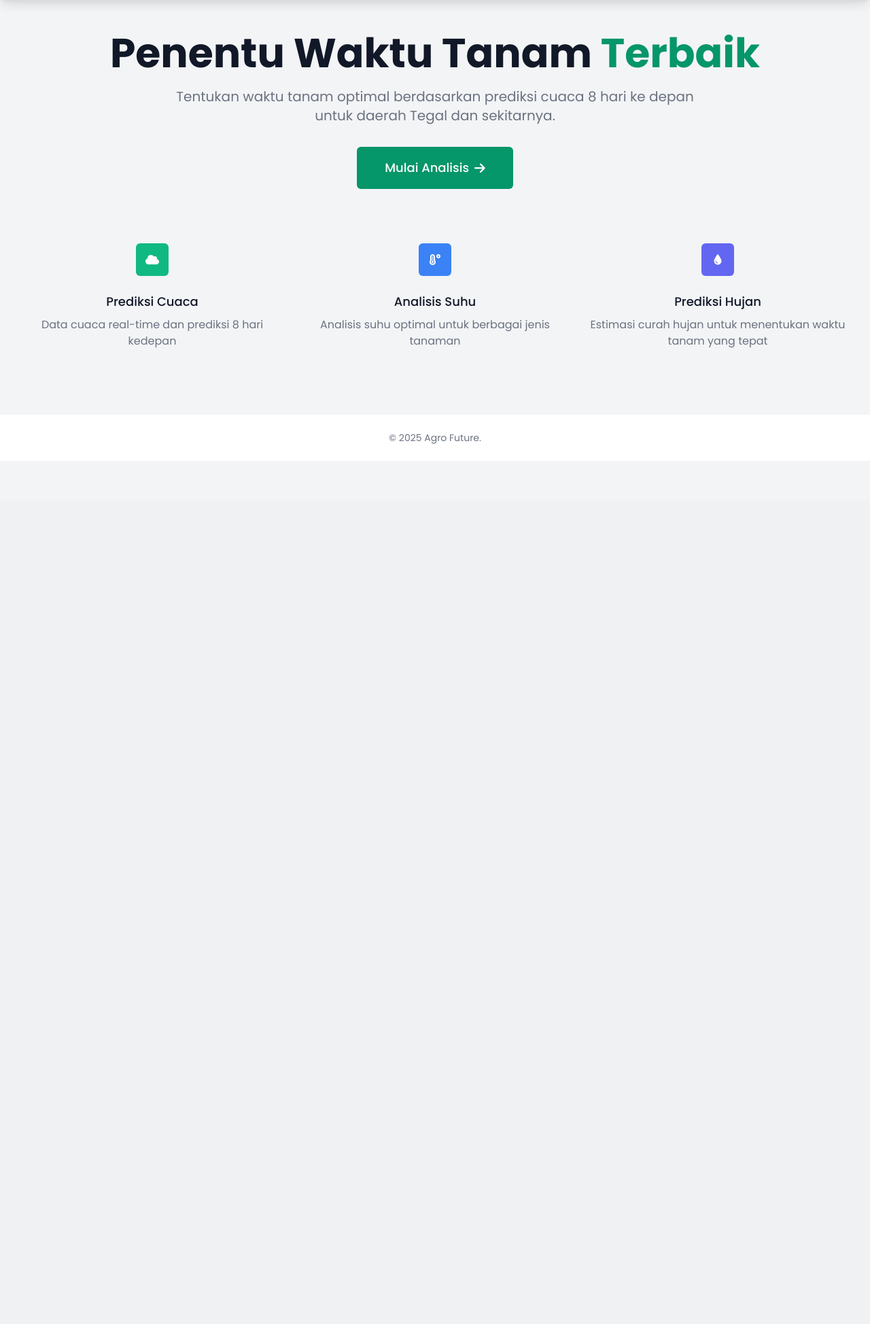
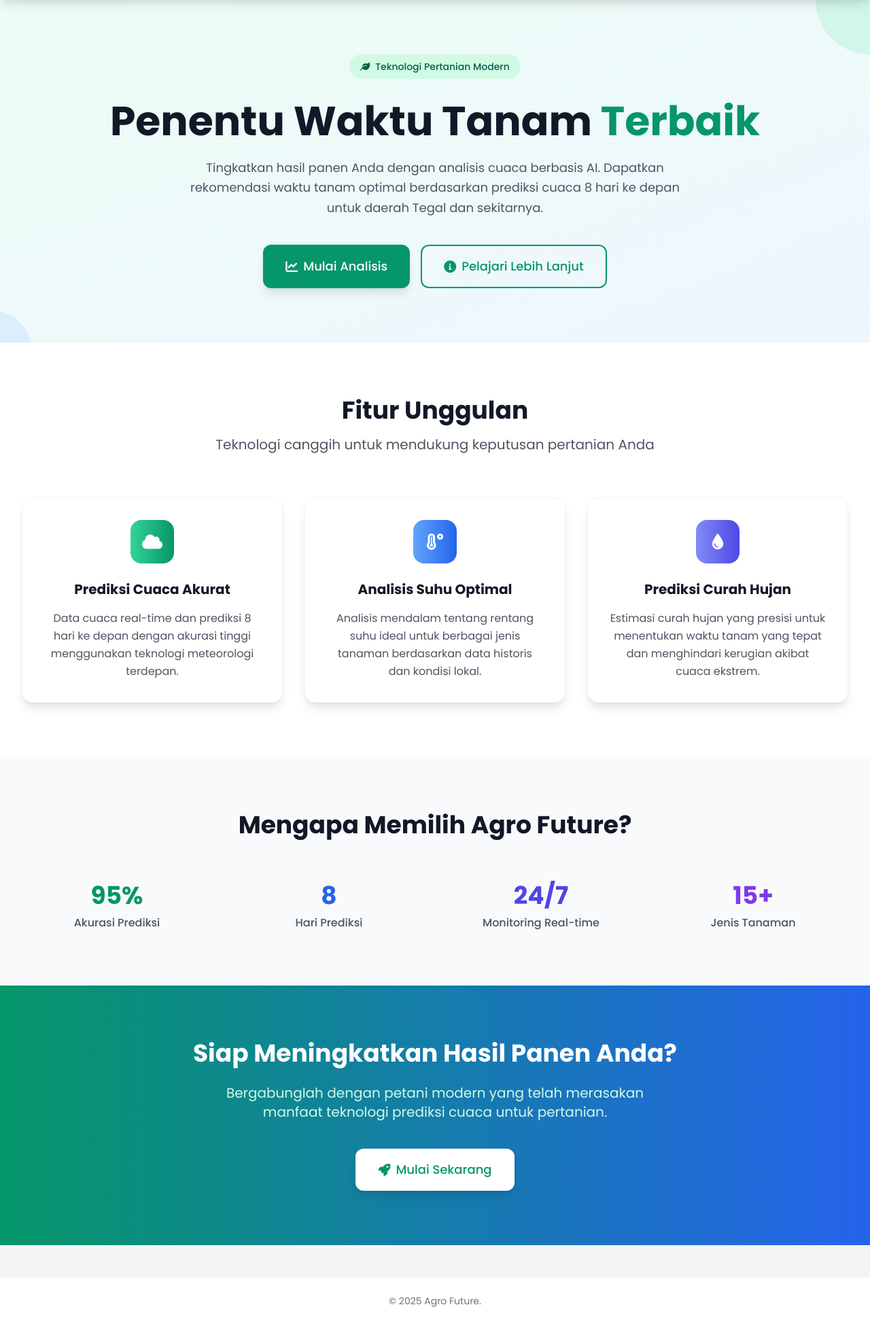
Before and after one commit to ahmatfauzy/agro-future, a Flask app: page / in a window 1280 px wide. Shown: the part 64-2012 px from the top of the page at 68% size. Before the commit the page ends 742 px from the top, so only its background shows below. Run offline with Flask 3, Linux system fonts and the light colour scheme.

Commit message:
feat(home): redaesain, and add section(features, statistics)

```diff
--- a/templates/home.html
+++ b/templates/home.html
@@ -1,66 +1,192 @@
 {% extends 'base.html' %} {% block title %}Beranda - Penentu Waktu Tanam
 Terbaik{% endblock %} {% block content %}
-<div class="max-w-7xl mx-auto px-4 sm:px-6 lg:px-8 py-12">
+<!-- Hero Section -->
+<div
+  class="relative overflow-hidden bg-gradient-to-br from-green-50 to-blue-50"
+>
+  <div class="max-w-7xl mx-auto px-4 sm:px-6 lg:px-8 py-20">
     <div class="text-center">
-    <h1 class="text-4xl font-bold text-gray-900 sm:text-5xl md:text-6xl">
+      <div class="mb-8">
+        <span
+          class="inline-flex items-center px-4 py-2 rounded-full text-sm font-medium bg-green-100 text-green-800"
+        >
+          <i class="fas fa-leaf mr-2"></i>
+          Teknologi Pertanian Modern
+        </span>
+      </div>
+
+      <h1
+        class="text-4xl font-bold text-gray-900 sm:text-5xl md:text-6xl leading-tight"
+      >
         Penentu Waktu Tanam
         <span class="text-green-600">Terbaik</span>
       </h1>
-    <p
-      class="mt-3 max-w-md mx-auto text-base text-gray-500 sm:text-lg md:mt-5 md:text-xl md:max-w-3xl"
-    >
-      Tentukan waktu tanam optimal berdasarkan prediksi cuaca 8 hari ke depan
-      untuk daerah Tegal dan sekitarnya.
+
+      <p class="mt-6 max-w-3xl mx-auto text-lg text-gray-600 leading-relaxed">
+        Tingkatkan hasil panen Anda dengan analisis cuaca berbasis AI. Dapatkan
+        rekomendasi waktu tanam optimal berdasarkan prediksi cuaca 8 hari ke
+        depan untuk daerah Tegal dan sekitarnya.
       </p>
-    <div class="mt-5 max-w-md mx-auto sm:flex sm:justify-center md:mt-8">
+
+      <div class="mt-10 flex flex-col sm:flex-row gap-4 justify-center">
         <a
           href="/dashboard"
-        class="inline-flex items-center px-6 py-3 border border-transparent text-base font-medium rounded-md text-white bg-green-600 hover:bg-green-700 md:py-4 md:text-lg md:px-10"
+          class="inline-flex items-center px-8 py-4 border border-transparent text-lg font-medium rounded-xl text-white bg-green-600 hover:bg-green-700 transform hover:scale-105 transition-all duration-200 shadow-lg hover:shadow-xl"
         >
+          <i class="fas fa-chart-line mr-2"></i>
           Mulai Analisis
-        <i class="fas fa-arrow-right ml-2"></i>
+        </a>
+        <a
+          href="#features"
+          class="inline-flex items-center px-8 py-4 border-2 border-green-600 text-lg font-medium rounded-xl text-green-600 hover:bg-green-50 transition-all duration-200"
+        >
+          <i class="fas fa-info-circle mr-2"></i>
+          Pelajari Lebih Lanjut
         </a>
       </div>
     </div>
+  </div>
 
-  <div class="mt-20">
-    <div class="grid grid-cols-1 gap-8 sm:grid-cols-3">
-      <div class="text-center">
+  <!-- Decorative elements -->
   <div
-          class="flex items-center justify-center h-12 w-12 rounded-md bg-green-500 text-white mx-auto"
-        >
-          <i class="fas fa-cloud"></i>
+    class="absolute top-0 right-0 -mt-20 -mr-20 w-40 h-40 bg-green-200 rounded-full opacity-20 animate-pulse"
+  ></div>
+  <div
+    class="absolute bottom-0 left-0 -mb-20 -ml-20 w-32 h-32 bg-blue-200 rounded-full opacity-20 animate-pulse"
+  ></div>
 </div>
-        <h3 class="mt-6 text-lg font-medium text-gray-900">Prediksi Cuaca</h3>
-        <p class="mt-2 text-base text-gray-500">
-          Data cuaca real-time dan prediksi 8 hari kedepan
+
+<!-- Features Section -->
+<div id="features" class="py-20 bg-white">
+  <div class="max-w-7xl mx-auto px-4 sm:px-6 lg:px-8">
+    <div class="text-center mb-16">
+      <h2 class="text-3xl font-bold text-gray-900 sm:text-4xl">
+        Fitur Unggulan
+      </h2>
+      <p class="mt-4 text-xl text-gray-600">
+        Teknologi canggih untuk mendukung keputusan pertanian Anda
       </p>
     </div>
 
-      <div class="text-center">
+    <div class="grid grid-cols-1 gap-8 sm:grid-cols-2 lg:grid-cols-3">
       <div
-          class="flex items-center justify-center h-12 w-12 rounded-md bg-blue-500 text-white mx-auto"
+        class="group bg-white p-8 rounded-2xl shadow-lg hover:shadow-2xl transition-all duration-300 transform hover:-translate-y-2 border border-gray-100"
       >
-          <i class="fas fa-temperature-high"></i>
+        <div
+          class="flex items-center justify-center h-16 w-16 rounded-2xl bg-gradient-to-r from-green-400 to-green-600 text-white mx-auto mb-6 group-hover:scale-110 transition-transform duration-300"
+        >
+          <i class="fas fa-cloud text-2xl"></i>
         </div>
-        <h3 class="mt-6 text-lg font-medium text-gray-900">Analisis Suhu</h3>
-        <p class="mt-2 text-base text-gray-500">
-          Analisis suhu optimal untuk berbagai jenis tanaman
+        <h3 class="text-xl font-bold text-gray-900 text-center mb-4">
+          Prediksi Cuaca Akurat
+        </h3>
+        <p class="text-gray-600 text-center leading-relaxed">
+          Data cuaca real-time dan prediksi 8 hari ke depan dengan akurasi
+          tinggi menggunakan teknologi meteorologi terdepan.
         </p>
       </div>
 
-      <div class="text-center">
       <div
-          class="flex items-center justify-center h-12 w-12 rounded-md bg-indigo-500 text-white mx-auto"
+        class="group bg-white p-8 rounded-2xl shadow-lg hover:shadow-2xl transition-all duration-300 transform hover:-translate-y-2 border border-gray-100"
       >
-          <i class="fas fa-tint"></i>
+        <div
+          class="flex items-center justify-center h-16 w-16 rounded-2xl bg-gradient-to-r from-blue-400 to-blue-600 text-white mx-auto mb-6 group-hover:scale-110 transition-transform duration-300"
+        >
+          <i class="fas fa-temperature-high text-2xl"></i>
         </div>
-        <h3 class="mt-6 text-lg font-medium text-gray-900">Prediksi Hujan</h3>
-        <p class="mt-2 text-base text-gray-500">
-          Estimasi curah hujan untuk menentukan waktu tanam yang tepat
+        <h3 class="text-xl font-bold text-gray-900 text-center mb-4">
+          Analisis Suhu Optimal
+        </h3>
+        <p class="text-gray-600 text-center leading-relaxed">
+          Analisis mendalam tentang rentang suhu ideal untuk berbagai jenis
+          tanaman berdasarkan data historis dan kondisi lokal.
+        </p>
+      </div>
+
+      <div
+        class="group bg-white p-8 rounded-2xl shadow-lg hover:shadow-2xl transition-all duration-300 transform hover:-translate-y-2 border border-gray-100"
+      >
+        <div
+          class="flex items-center justify-center h-16 w-16 rounded-2xl bg-gradient-to-r from-indigo-400 to-indigo-600 text-white mx-auto mb-6 group-hover:scale-110 transition-transform duration-300"
+        >
+          <i class="fas fa-tint text-2xl"></i>
+        </div>
+        <h3 class="text-xl font-bold text-gray-900 text-center mb-4">
+          Prediksi Curah Hujan
+        </h3>
+        <p class="text-gray-600 text-center leading-relaxed">
+          Estimasi curah hujan yang presisi untuk menentukan waktu tanam yang
+          tepat dan menghindari kerugian akibat cuaca ekstrem.
         </p>
       </div>
     </div>
   </div>
 </div>
+
+<!-- Statistics Section -->
+<div class="py-20 bg-gray-50">
+  <div class="max-w-7xl mx-auto px-4 sm:px-6 lg:px-8">
+    <div class="text-center mb-16">
+      <h2 class="text-3xl font-bold text-gray-900 sm:text-4xl">
+        Mengapa Memilih Agro Future?
+      </h2>
+    </div>
+
+    <div class="grid grid-cols-1 gap-8 sm:grid-cols-2 lg:grid-cols-4">
+      <div class="text-center">
+        <div class="text-4xl font-bold text-green-600 mb-2">95%</div>
+        <p class="text-gray-600 font-medium">Akurasi Prediksi</p>
+      </div>
+      <div class="text-center">
+        <div class="text-4xl font-bold text-blue-600 mb-2">8</div>
+        <p class="text-gray-600 font-medium">Hari Prediksi</p>
+      </div>
+      <div class="text-center">
+        <div class="text-4xl font-bold text-indigo-600 mb-2">24/7</div>
+        <p class="text-gray-600 font-medium">Monitoring Real-time</p>
+      </div>
+      <div class="text-center">
+        <div class="text-4xl font-bold text-purple-600 mb-2">15+</div>
+        <p class="text-gray-600 font-medium">Jenis Tanaman</p>
+      </div>
+    </div>
+  </div>
+</div>
+
+<!-- CTA Section -->
+<div class="bg-gradient-to-r from-green-600 to-blue-600 py-20">
+  <div class="max-w-7xl mx-auto px-4 sm:px-6 lg:px-8 text-center">
+    <h2 class="text-3xl font-bold text-white sm:text-4xl mb-6">
+      Siap Meningkatkan Hasil Panen Anda?
+    </h2>
+    <p class="text-xl text-green-100 mb-10 max-w-2xl mx-auto">
+      Bergabunglah dengan petani modern yang telah merasakan manfaat teknologi
+      prediksi cuaca untuk pertanian.
+    </p>
+    <a
+      href="/dashboard"
+      class="inline-flex items-center px-8 py-4 border border-transparent text-lg font-medium rounded-xl text-green-600 bg-white hover:bg-gray-50 transform hover:scale-105 transition-all duration-200 shadow-lg hover:shadow-xl"
+    >
+      <i class="fas fa-rocket mr-2"></i>
+      Mulai Sekarang
+    </a>
+  </div>
+</div>
+
+<style>
+  @keyframes float {
+    0%,
+    100% {
+      transform: translateY(0px);
+    }
+    50% {
+      transform: translateY(-20px);
+    }
+  }
+
+  .animate-float {
+    animation: float 6s ease-in-out infinite;
+  }
+</style>
+
 {% endblock %}
```
Lines whose indentation alone changed are shown as unchanged.
